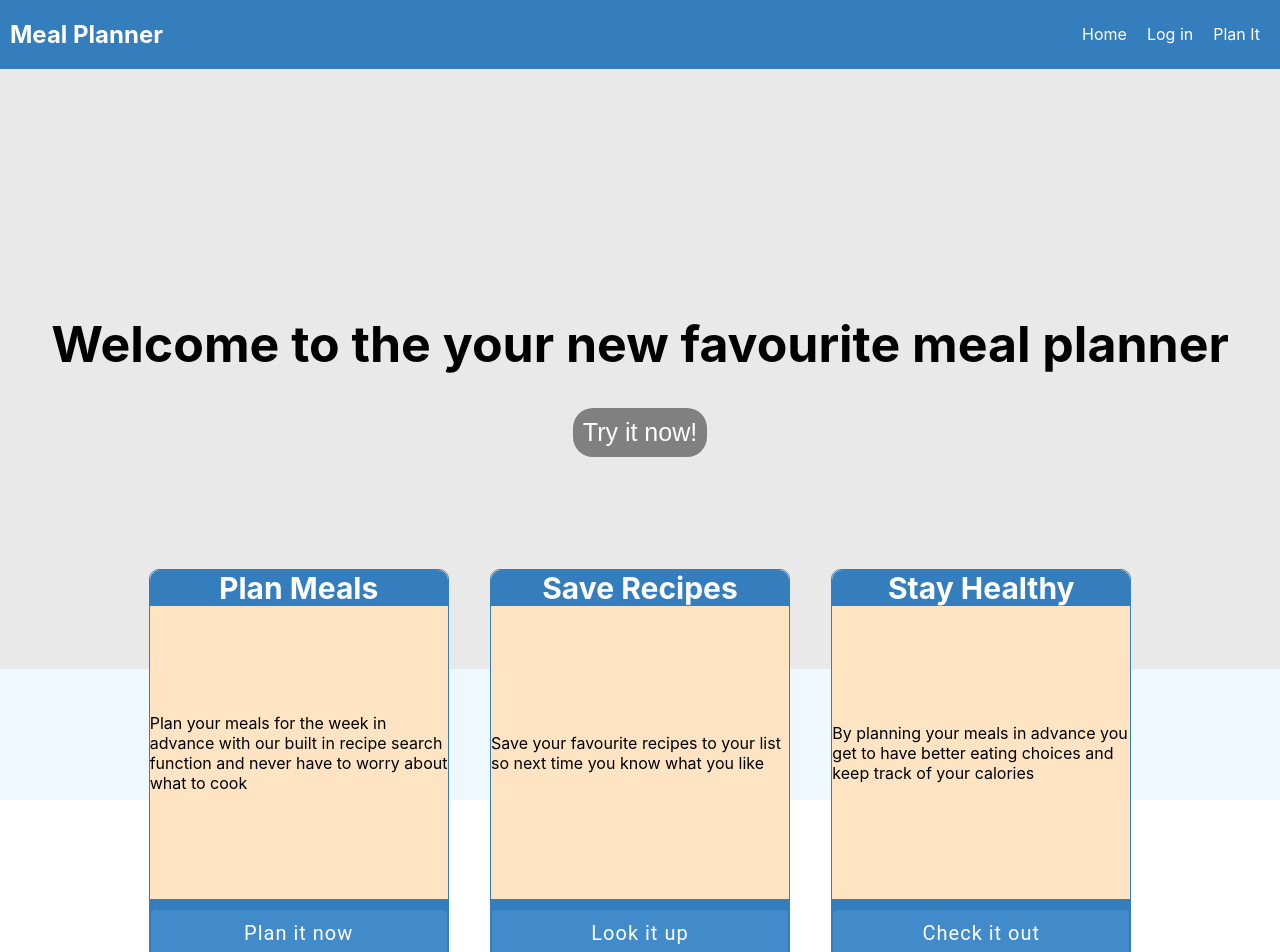
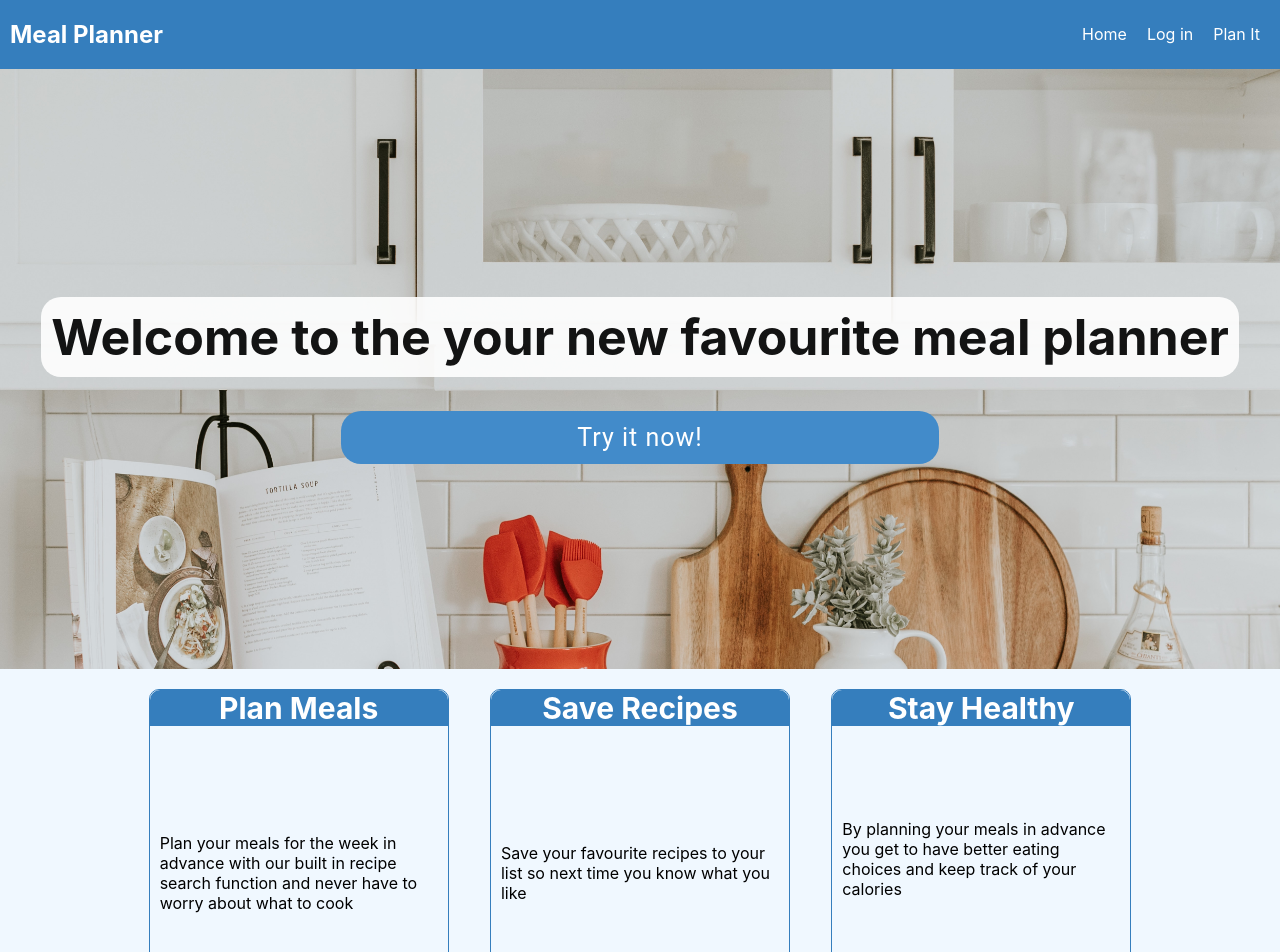
Before and after one commit to muzhaqi16/meal-planner-react, a React (Create React App) app: page / in a window 1280 px wide. Shown: the top 952 px of the page. Built offline with nearby package versions, Linux system fonts and the light colour scheme; the HTML template or start-up script is replaced by a standard one.

Commit message:
improve landing page design

```diff
--- a/package.json
+++ b/package.json
@@ -12,7 +12,9 @@
     "start": "react-scripts start",
     "build": "react-scripts build",
     "test": "react-scripts test",
-    "eject": "react-scripts eject"
+    "eject": "react-scripts eject",
+    "predeploy": "npm run build",
+    "deploy": "now --prod ./build"
   },
   "eslintConfig": {
     "extends": "react-app"
--- a/src/components/Calendar/Day.css
+++ b/src/components/Calendar/Day.css
@@ -22,16 +22,41 @@
 li.meal-time {
     border-bottom: 1px solid grey;
     text-align: center;
+    color: black;
+    display: flex;
+    align-items: center;
+    justify-content: space-between;
 }
-
+.breakfast,.lunch,.dinner{
+    margin-right: 10px;
+    align-self: center;
+    height: 100%;
+    display: none;
+}
+.breakfast{
+    border-right:5px solid blue;
+}
+.lunch{
+    border-right:5px solid green;
+}
+.dinner{
+    border-right:5px solid red;
+}
 .meal-name {
     text-transform: capitalize;
     padding-right: 10px;
-    display: block;
+    display: inline-block;
+}
+.meal-time>span{
+    flex: 1;
 }
 
 @media all and (max-width: 480px) {
     li.meal-time {
         text-align: left;
+        padding: 2px;
+    }
+    .breakfast,.lunch,.dinner{
+        display: inline-block;
     }
 }
--- a/src/components/Calendar/Day.js
+++ b/src/components/Calendar/Day.js
@@ -5,20 +5,15 @@ export default class Day extends React.Component {
     render() {
         return (
             <ul className="day">
-                <li className="meal-time breakfast">
-                    <a href="/">
-                        {this.props.data.breakfast.map((item => <em key={item} className="meal-name">{item}</em>))}
-                    </a>
+                <li className="meal-time">
+                    <span className="breakfast">Breakfast</span> <span>{this.props.data.breakfast.map((item => <em key={item} className="meal-name">{item}</em>))}</span>
                 </li>
-                <li className="meal-time lunch">
-                    <a href="/">
-                        {this.props.data.lunch.map((item => <em key={item} className="meal-name">{item}</em>))}
-                    </a>
+                <li className="meal-time">
+                    <span className="lunch"> Lunch  </span> <span>{this.props.data.lunch.map((item => <em key={item} className="meal-name">{item}</em>))}</span>
                 </li>
-                <li className="meal-time dinner">
-                    <a href="/">
-                        {this.props.data.dinner.map((item => <em key={item} className="meal-name">{item}</em>))}
-                    </a>
+                <li className="meal-time">
+                    <span className="dinner">Dinner </span> <span>{this.props.data.dinner.map((item => <em key={item} className="meal-name">{item}</em>))}</span>
+
                 </li>
             </ul>
         )
--- a/src/components/Calendar/Week.css
+++ b/src/components/Calendar/Week.css
@@ -28,7 +28,6 @@
 
 .week>ul>li {
     width: 100%;
-    text-align: center;
 }
 
 .day-name {
@@ -38,7 +37,9 @@
     flex: 1;
     flex-direction: column;
 }
-
+.day-name>div{
+    text-align: center;
+}
 div>p {
     padding: 10px;
     margin: 0;
@@ -67,6 +68,14 @@ span.no-style {
 
 li#meal-header {
     flex: 0.1 0.1;
+
+    background-color: #ff69b4;
+}
+.header{
+    background-color: #ff69b4;
+
+}.header>a{
+    color: white;
 }
 
 li.header {
--- a/src/components/LandingPage/LandingPage.css
+++ b/src/components/LandingPage/LandingPage.css
@@ -1,10 +1,14 @@
 main {
     display: flex;
     flex-direction: column;
+    background-color: aliceblue;
 }
-
-.wrapper {
-    display: flex;
+.hero-container{
+    min-width: 50vw;
+}
+.button{
+    width: 50%;
+    margin: 0 auto;
 }
 
 article {
@@ -14,41 +18,50 @@ article {
     max-width: 300px;
     min-width: 250px;
     flex: 1;
-    margin: -100px 20px 140px 20px;
+    margin: 10px 10px;
     flex-grow: 1;
     justify-content: space-between;
-    background-color: bisque;
     border: 1px solid #357ebd;
-    border-radius: 10px;
+    border-top-left-radius: 10px;
+    border-top-right-radius: 10px;
 }
 
 .articles {
     display: flex;
     width: 80%;
     justify-content: space-around;
-    margin: 0 auto;
+    margin: 10px auto;
     flex-wrap: wrap;
 }
 
 .hero {
     display: flex;
-    min-height: 600px;
+    min-height: 75vh;
     flex-direction: column;
     align-items: center;
     justify-content: center;
     text-align: center;
-    background-color: #e9e9e9;
+    width: 100%;
+    height: 100%;
+    background-image:url('../../img/hero2.jpg') ;
+    background-size: cover;
+    background-attachment:fixed;
+    margin: 0;
+    padding: 0;
+
 }
 
 .hero h1 {
     font-size: 50px;
+    background-color: white;
+    border-radius: 20px;
+    padding: 10px;
+    opacity: 0.9;
 }
 
 .hero button {
     font-size: 25px;
     border: none;
-    color: white;
-    background-color: grey;
     padding: 10px;
     border-radius: 20px;
 }
@@ -66,3 +79,9 @@ article>header {
     border-top-left-radius: 10px;
     border-top-right-radius: 10px;
 }
+article>p{
+    padding: 10px;
+}
+article>footer{
+    background-color: transparent;
+}
--- a/src/components/LandingPage/LandingPage.js
+++ b/src/components/LandingPage/LandingPage.js
@@ -7,8 +7,10 @@ export default class LandingPage extends React.Component {
         return (
             <main>
                 <div className="hero">
-                    <h1>Welcome to the your new favourite meal planner</h1>
-                    <button>Try it now!</button>
+                    <div className="hero-container">
+                        <h1>Welcome to the your new favourite meal planner</h1>
+                        <Button text='Try it now!' />
+                    </div>
                 </div>
                 <div className="articles">
                     <article>
@@ -19,7 +21,7 @@ export default class LandingPage extends React.Component {
                             Plan your meals for the week in advance with our built in recipe search function and never have
                             to
                             worry about what to cook
-                    </p>
+                        </p>
                         <footer>
                             <Button text="Plan it now" />
                         </footer>
```
Also changed, not shown: src/img/hero.jpg (added), src/img/hero2.jpg (added).
